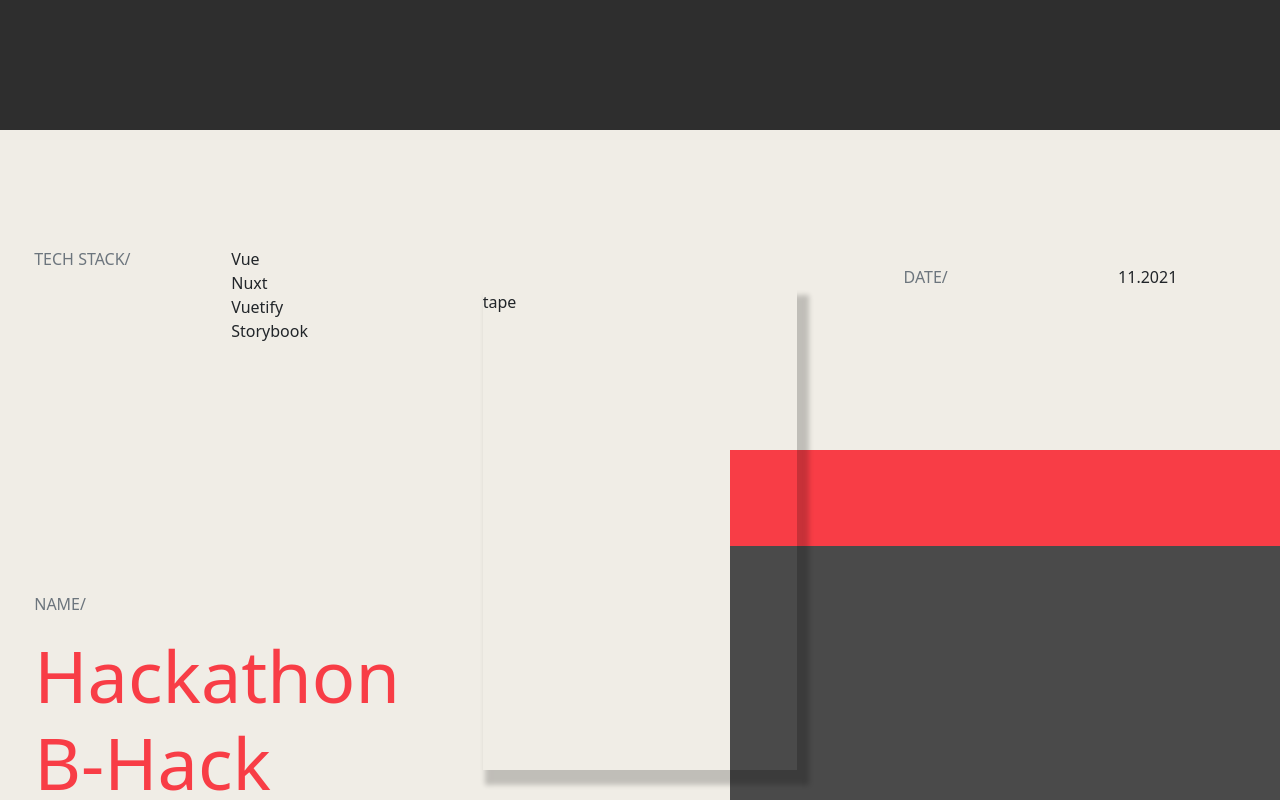
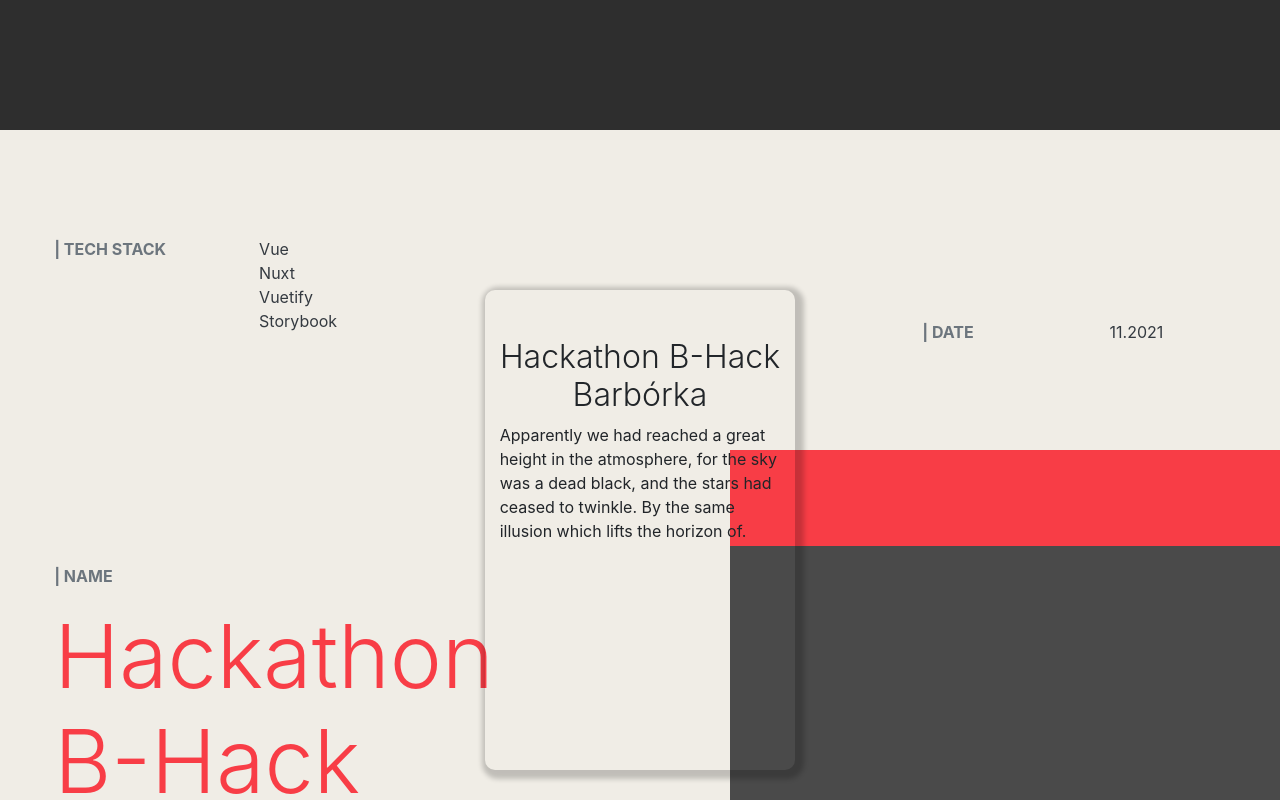
Before and after one commit to ragtam/mgk, a Svelte app: page / in a window 1280 px wide. Shown: the part 1260-2060 px from the top of the page. Built offline with nearby package versions, Linux system fonts and the light colour scheme.

Commit message:
bootstrap ver update

```diff
--- a/package.json
+++ b/package.json
@@ -21,7 +21,7 @@
   },
   "dependencies": {
     "animejs": "^3.2.1",
-    "bootstrap": "^5.0.0-beta2",
+    "bootstrap": "^4.1.0",
     "bootstrap-icons": "^1.4.0",
     "rellax": "^1.12.1",
     "sirv-cli": "^1.0.0"
--- a/src/my-projects/My-Project.svelte
+++ b/src/my-projects/My-Project.svelte
@@ -2,8 +2,8 @@
 	<div class="row">
 		<div class="col-4 section-left">
 			<div class="col-12 col-sm-8 offset-sm-1 d-flex justify-content-between align-self-center">
-				<p class="text-muted">TECH STACK/</p>
-				<ul class="text-dark font-weight-light">
+				<p class="text-muted font-weight-bold text-uppercase">| tech stack</p>
+				<ul class="text-dark ">
 					<li>Vue</li>
 					<li>Nuxt</li>
 					<li>Vuetify</li>
@@ -11,19 +11,29 @@
 				</ul>
 			</div>
 			<div class="col-11 offset-1  d-flex flex-column align-self-center">
-				<p class="text-muted">NAME/</p>
+				<p class="text-muted font-weight-bold text-uppercase">| name</p>
 				<h6 class="display-2" style="color: #f83d46;">Hackathon B-Hack</h6>
 			</div>
 		</div>
-		<div class="col-4 d-flex align-items-center"><div class="vhs-tape mx-0 mx-lg-5">tape</div></div>
+		<div class="col-4 d-flex align-items-center">
+			<div class="vhs-tape mx-0 mx-lg-5">
+				<div class="container">
+					<h1 class="h2 font-weight-light mt-5 text-center">Hackathon B-Hack Barbórka</h1>
+					<p>
+						Apparently we had reached a great height in the atmosphere, for the sky was a dead black, and the stars had ceased
+						to twinkle. By the same illusion which lifts the horizon of.
+					</p>
+				</div>
+			</div>
+		</div>
 		<div class="col-4 section-right">
 			<div class="col-12 col-sm-8 offset-sm-1 d-flex justify-content-between align-self-center">
-				<p class="text-muted">DATE/</p>
-				<p class="text-dark font-weight-bold">11.2021</p>
+				<p class="text-muted font-weight-bold text-uppercase">| date</p>
+				<p class="text-dark">11.2021</p>
 			</div>
 			<div class="col-11 offset-1 d-flex flex-column align-self-center">
-				<p class="text-muted">NAME/</p>
-				<h6 class="display-2" style="color: #f83d46;">Hackathon B-Hack</h6>
+				<!-- <p class="text-muted font-weight-bold text-uppercase">NAME/</p>
+				<h6 class="display-2" style="color: #f83d46;">Hackathon B-Hack</h6> -->
 			</div>
 		</div>
 	</div>
@@ -31,7 +41,6 @@
 
 <style>
 	.my-project {
-		/* display: flex; */
 		position: relative;
 		min-height: 100vh;
 		background-color: #f0ede6;
@@ -55,30 +64,14 @@
 		height: 60vh;
 		width: 100%;
 		position: relative;
-		/* width: 50vh;
-		height: 80vh; */
-		/* align-self: center; */
-		/* margin: auto; */
-		/* border: 8px solid white;
-		border-radius: 20px; */
-		/* position: relative; */
-		box-shadow: 7px 10px 5px 5px rgb(0 0 0 / 20%);
+		box-shadow: 3px 3px 5px 6px rgb(0 0 0 / 20%);
+		border-radius: 10px;
 	}
 
 	.section-left,
 	.section-right {
 		display: grid;
 	}
-	/*
-	.vhs-tape::before {
-		content: '';
-		position: absolute;
-		bottom: 0;
-		right: 0;
-		width: 17%;
-		height: 59%;
-		background: linear-gradient(180deg, #f83d46 20%, #4a4a4a 0%);
-	} */
 
 	.my-project ul {
 		list-style-type: none;
```
Also changed, not shown: 1 other file (tests, documents, lock files or other folders).
